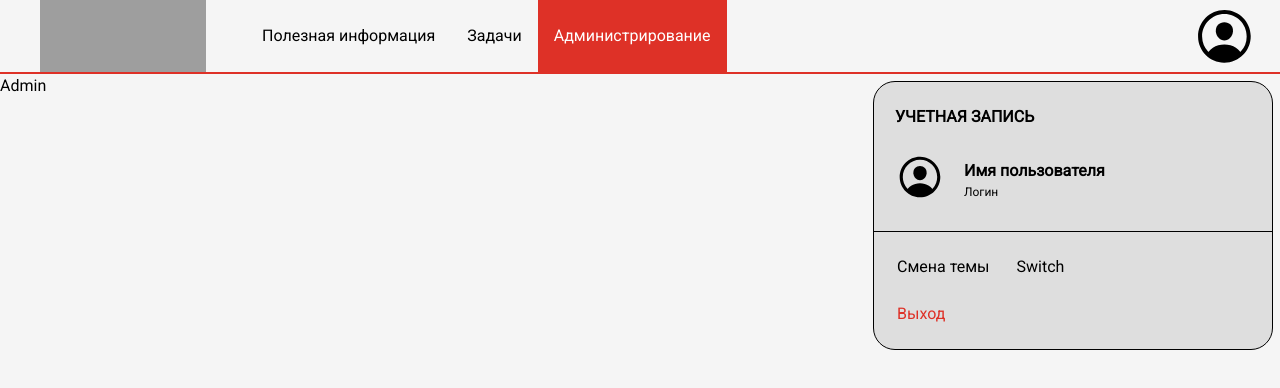
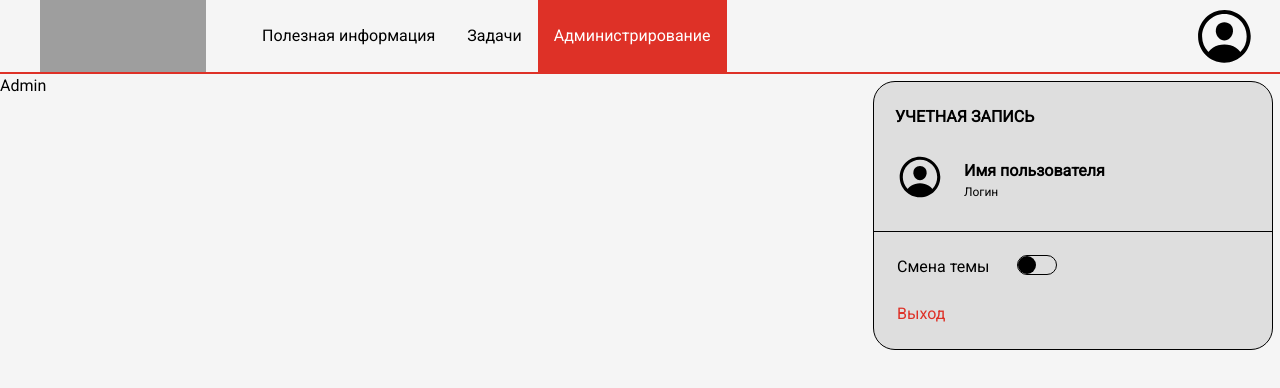
Before and after one commit to Lyaguh21/Team-MissClick-Frontend, a React (Vite) app: page /admin in a window 1280 px wide. Both pictures are taken after a click on the button 1224 px from the left and 36 px from the top of the page. Shown: the top 388 px of the page. Built offline with nearby package versions, Linux system fonts and the light colour scheme; grey boxes are pictures that could not be loaded.

Commit message:
animations

```diff
--- a/src/widgets/layout/components/UserModal.tsx
+++ b/src/widgets/layout/components/UserModal.tsx
@@ -1,6 +1,6 @@
 import cn from "classnames";
 import { motion } from "motion/react";
-import { useState } from "react";
+import { useRef, useState } from "react";
 import { IoPersonCircleOutline } from "react-icons/io5";
 
 interface modalProps {
@@ -8,7 +8,11 @@ interface modalProps {
 }
 
 export default function UserModal({ visible }: modalProps) {
+
+  const containerRef = useRef<HTMLButtonElement | null>(null)
+
   const [isDark, setIsDark] = useState(false);
+
   const toggleTheme = () => {
     const htmlElement = document.querySelector("html");
     if (isDark) {
@@ -20,14 +24,25 @@ export default function UserModal({ visible }: modalProps) {
     }
     setIsDark(!isDark);
   };
+
+  const switchVar = {
+    off: {x: 0, transition: {duration: .4, ease: 'easeInOut'}},
+    on: {x: 20, transition: {duration: .4, ease: 'easeInOut'}}
+  }
+
+  const ModalVar = {
+    hide: {x:'110%', opacity: 0, transition: {duration: .8, type: 'spring', stiffness: 60}},
+    show: {x: 0, opacity: 1, transition: {duration: .8, type: 'spring', stiffness: 60}}
+  }
+
   return (
     <motion.div
+      variants={ModalVar}
+      initial='hide'
+      animate={visible ? 'show' : 'hide'}
+      onClick={(e: React.MouseEvent<HTMLDivElement>) => e.stopPropagation()}
       className={cn(
-        "switchTheme w-[400px] border-[1px] dark:text-white bg-modal-bg dark:bg-dl-cart-bg rounded-[22px] absolute z-10 top-[7px] right-[7px] flex-col",
-        {
-          ["flex"]: visible,
-          ["hidden"]: !visible,
-        }
+        "switchTheme w-[400px] border-[1px] dark:text-white bg-modal-bg dark:bg-dl-cart-bg rounded-[22px] absolute z-10 top-[7px] right-[7px] flex-col"
       )}
     >
       <div className="px-[21px] pt-[23px] border-b-[1px] flex flex-col gap-[23px]">
@@ -43,8 +58,12 @@ export default function UserModal({ visible }: modalProps) {
       <div className="p-[23px] flex flex-col gap-[23px]">
         <div className="flex gap-[27px]">
           <h2>Смена темы</h2>
-          <button className="h-4" onClick={toggleTheme}>
-            Switch
+          <button ref={containerRef} className="h-5 w-10 rounded-full border-black dark:border-white border-[1px]" onClick={toggleTheme}>
+            <motion.div className='size-[18px] rounded-full bg-black dark:bg-white'
+              variants={switchVar}
+              initial='off'
+              animate={isDark ? 'on' : 'off'}
+            />
           </button>
         </div>
         <h2 className="text-main cursor-pointer">Выход</h2>
```
